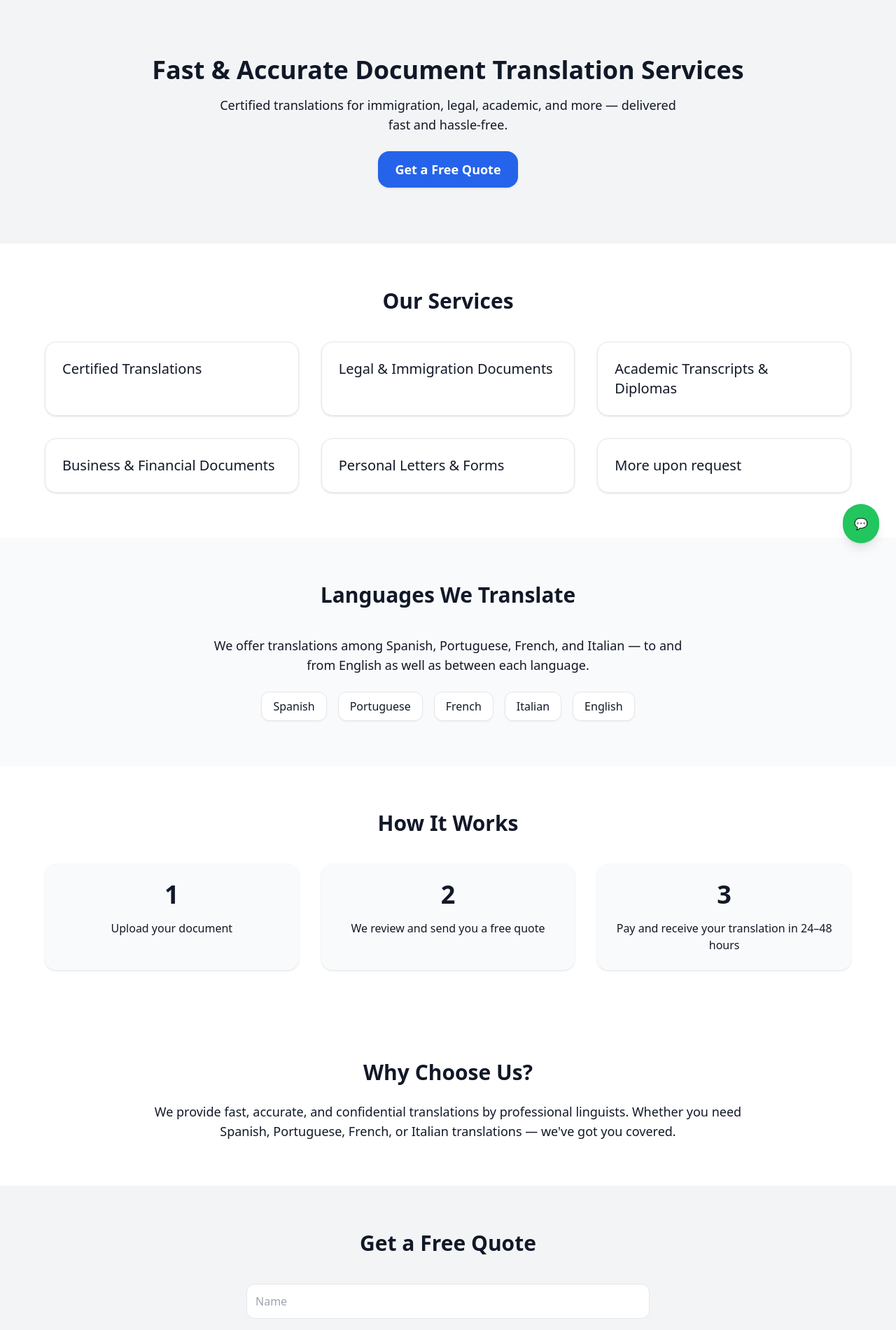
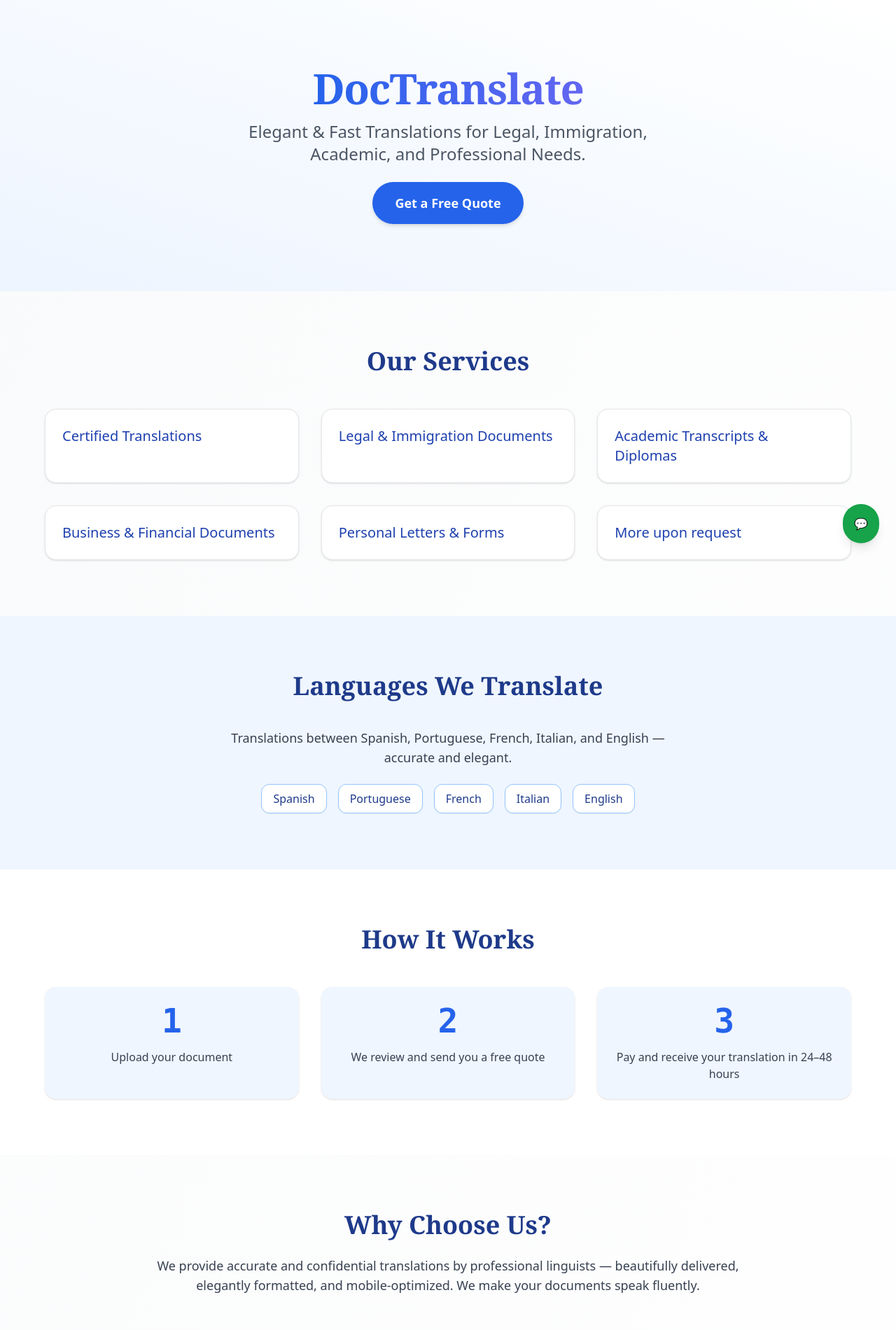
Before and after one commit to flosantos0419/doctranslate, a React (Vite) app: page / in a window 1280 px wide. Shown: the top 1900 px of the page at 70% size. Built offline with nearby package versions, Linux system fonts and the light colour scheme.

Commit message:
Update App.jsx

```diff
--- a/src/App.jsx
+++ b/src/App.jsx
@@ -3,55 +3,53 @@ import { Button } from "./components/ui/button";
 
 export default function App() {
   return (
-    <div className="min-h-screen bg-white text-gray-900 relative">
+    <div className="min-h-screen bg-gradient-to-br from-gray-50 to-white text-gray-900 relative font-sans">
       {/* WhatsApp Floating Button */}
       <a
         href="https://wa.me/1234567890"
         target="_blank"
         rel="noopener noreferrer"
-        className="fixed bottom-6 right-6 bg-green-500 hover:bg-green-600 text-white rounded-full p-4 shadow-lg z-50"
+        className="fixed bottom-6 right-6 bg-green-600 hover:bg-green-700 text-white rounded-full p-4 shadow-lg z-50"
         aria-label="Chat on WhatsApp"
       >
         💬
       </a>
 
       {/* Hero Section */}
-      <section className="text-center py-20 px-4 bg-gray-100">
-        <h1 className="text-4xl font-bold mb-4">Fast & Accurate Document Translation Services</h1>
-        <p className="text-lg mb-6 max-w-2xl mx-auto">
-          Certified translations for immigration, legal, academic, and more — delivered fast and hassle-free.
-        </p>
-        <Button className="text-lg px-6 py-3">Get a Free Quote</Button>
+      <section className="text-center py-24 px-6 bg-white relative overflow-hidden">
+        <div className="absolute inset-0 bg-gradient-to-tr from-blue-100 to-white opacity-50 z-0"></div>
+        <div className="relative z-10">
+          <h1 className="text-5xl md:text-6xl font-extrabold tracking-tight text-blue-900 mb-4 font-serif">
+            <span className="text-transparent bg-clip-text bg-gradient-to-r from-blue-600 to-indigo-500">DocTranslate</span>
+          </h1>
+          <p className="text-xl md:text-2xl max-w-2xl mx-auto text-gray-600 mb-6">
+            Elegant & Fast Translations for Legal, Immigration, Academic, and Professional Needs.
+          </p>
+          <Button className="text-lg px-8 py-4 rounded-full shadow-md">Get a Free Quote</Button>
+        </div>
       </section>
 
       {/* Services Section */}
-      <section className="py-16 px-4">
-        <h2 className="text-3xl font-semibold text-center mb-10">Our Services</h2>
-        <div className="grid md:grid-cols-3 gap-8 max-w-6xl mx-auto">
-          {[
-            "Certified Translations",
-            "Legal & Immigration Documents",
-            "Academic Transcripts & Diplomas",
-            "Business & Financial Documents",
-            "Personal Letters & Forms",
-            "More upon request"
-          ].map((service, index) => (
-            <div key={index} className="border rounded-2xl p-6 shadow">
-              <h3 className="text-xl font-medium">{service}</h3>
+      <section className="py-20 px-6">
+        <h2 className="text-3xl md:text-4xl font-semibold text-center mb-12 text-blue-900 font-serif">Our Services</h2>
+        <div className="grid sm:grid-cols-2 md:grid-cols-3 gap-8 max-w-6xl mx-auto">
+          {["Certified Translations", "Legal & Immigration Documents", "Academic Transcripts & Diplomas", "Business & Financial Documents", "Personal Letters & Forms", "More upon request"].map((service, index) => (
+            <div key={index} className="bg-white border border-gray-200 rounded-2xl p-6 shadow hover:shadow-md transition duration-300">
+              <h3 className="text-xl font-medium text-blue-800">{service}</h3>
             </div>
           ))}
         </div>
       </section>
 
       {/* Language Pairs Section */}
-      <section className="py-16 px-4 bg-gray-50">
-        <h2 className="text-3xl font-semibold text-center mb-10">Languages We Translate</h2>
-        <p className="text-center max-w-2xl mx-auto text-lg mb-6">
-          We offer translations among Spanish, Portuguese, French, and Italian — to and from English as well as between each language.
+      <section className="py-20 px-6 bg-blue-50">
+        <h2 className="text-3xl md:text-4xl font-semibold text-center mb-10 text-blue-900 font-serif">Languages We Translate</h2>
+        <p className="text-center max-w-2xl mx-auto text-lg text-gray-700 mb-6">
+          Translations between Spanish, Portuguese, French, Italian, and English — accurate and elegant.
         </p>
         <div className="flex flex-wrap justify-center gap-4 text-center">
           {["Spanish", "Portuguese", "French", "Italian", "English"].map((lang, i) => (
-            <span key={i} className="border px-4 py-2 rounded-xl shadow-sm bg-white">
+            <span key={i} className="border border-blue-300 px-4 py-2 rounded-xl shadow-sm bg-white text-blue-900">
               {lang}
             </span>
           ))}
@@ -59,35 +57,35 @@ export default function App() {
       </section>
 
       {/* How It Works */}
-      <section className="bg-white py-16 px-4">
-        <h2 className="text-3xl font-semibold text-center mb-10">How It Works</h2>
+      <section className="bg-white py-20 px-6">
+        <h2 className="text-3xl md:text-4xl font-semibold text-center mb-12 text-blue-900 font-serif">How It Works</h2>
         <div className="grid md:grid-cols-3 gap-8 max-w-6xl mx-auto text-center">
           {[
             { step: "1", desc: "Upload your document" },
             { step: "2", desc: "We review and send you a free quote" },
             { step: "3", desc: "Pay and receive your translation in 24–48 hours" }
           ].map(({ step, desc }) => (
-            <div key={step} className="bg-gray-50 rounded-2xl p-6 shadow">
-              <div className="text-4xl font-bold mb-4">{step}</div>
-              <p>{desc}</p>
+            <div key={step} className="bg-blue-50 rounded-2xl p-6 shadow hover:shadow-md transition duration-300">
+              <div className="text-5xl font-bold text-blue-600 mb-4 font-mono">{step}</div>
+              <p className="text-gray-700">{desc}</p>
             </div>
           ))}
         </div>
       </section>
 
       {/* About Us */}
-      <section className="py-16 px-4 max-w-4xl mx-auto">
-        <h2 className="text-3xl font-semibold text-center mb-6">Why Choose Us?</h2>
-        <p className="text-center text-lg">
-          We provide fast, accurate, and confidential translations by professional linguists. Whether you need Spanish, Portuguese, French, or Italian translations — we've got you covered.
+      <section className="py-20 px-6 max-w-4xl mx-auto">
+        <h2 className="text-3xl md:text-4xl font-semibold text-center mb-6 text-blue-900 font-serif">Why Choose Us?</h2>
+        <p className="text-center text-lg text-gray-700">
+          We provide accurate and confidential translations by professional linguists — beautifully delivered, elegantly formatted, and mobile-optimized. We make your documents speak fluently.
         </p>
       </section>
 
       {/* Contact / Quote Form */}
-      <section className="bg-gray-100 py-16 px-4">
-        <h2 className="text-3xl font-semibold text-center mb-10">Get a Free Quote</h2>
+      <section className="bg-gradient-to-br from-blue-100 to-white py-20 px-6">
+        <h2 className="text-3xl md:text-4xl font-semibold text-center mb-12 text-blue-900 font-serif">Get a Free Quote</h2>
         <form
-          className="max-w-xl mx-auto grid gap-4"
+          className="max-w-xl mx-auto grid gap-4 bg-white p-8 rounded-2xl shadow-xl"
           action="https://formsubmit.co/studiolegalsantos@gmail.com"
           method="POST"
           encType="multipart/form-data"
@@ -101,13 +99,13 @@ export default function App() {
           <textarea name="notes" placeholder="Notes" rows="4" className="p-3 border rounded-xl"></textarea>
           <label className="text-sm text-gray-600">Upload your document for a free appraisal:</label>
           <input name="attachment" type="file" className="p-3 border rounded-xl" required />
-          <Button type="submit" className="mt-2">Submit</Button>
+          <Button type="submit" className="mt-2 w-full">Submit</Button>
         </form>
       </section>
 
       {/* Footer */}
       <footer className="text-center py-6 text-sm text-gray-500">
-        © 2025 FastTranslate. All rights reserved. | Página disponible en Español pronto.
+        © 2025 DocTranslate. All rights reserved. | Página disponible en Español pronto.
       </footer>
     </div>
   );
```
